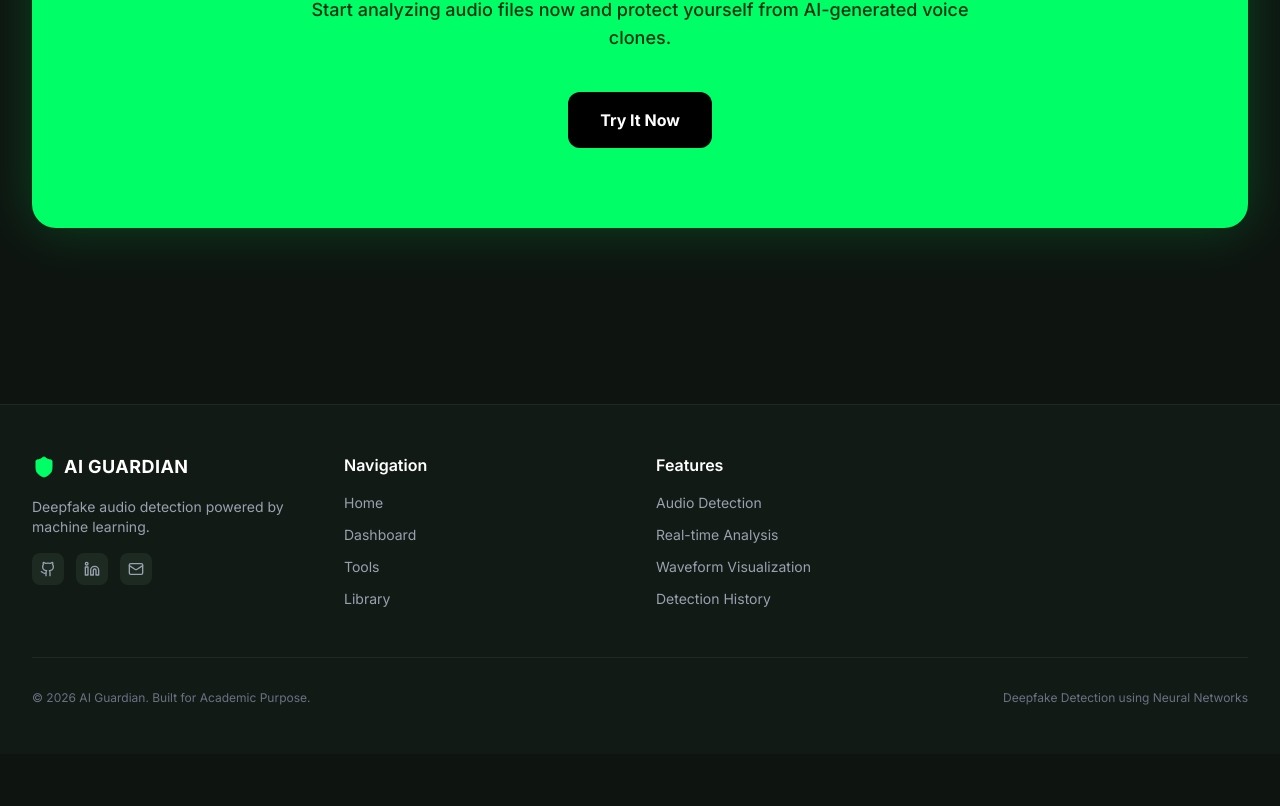
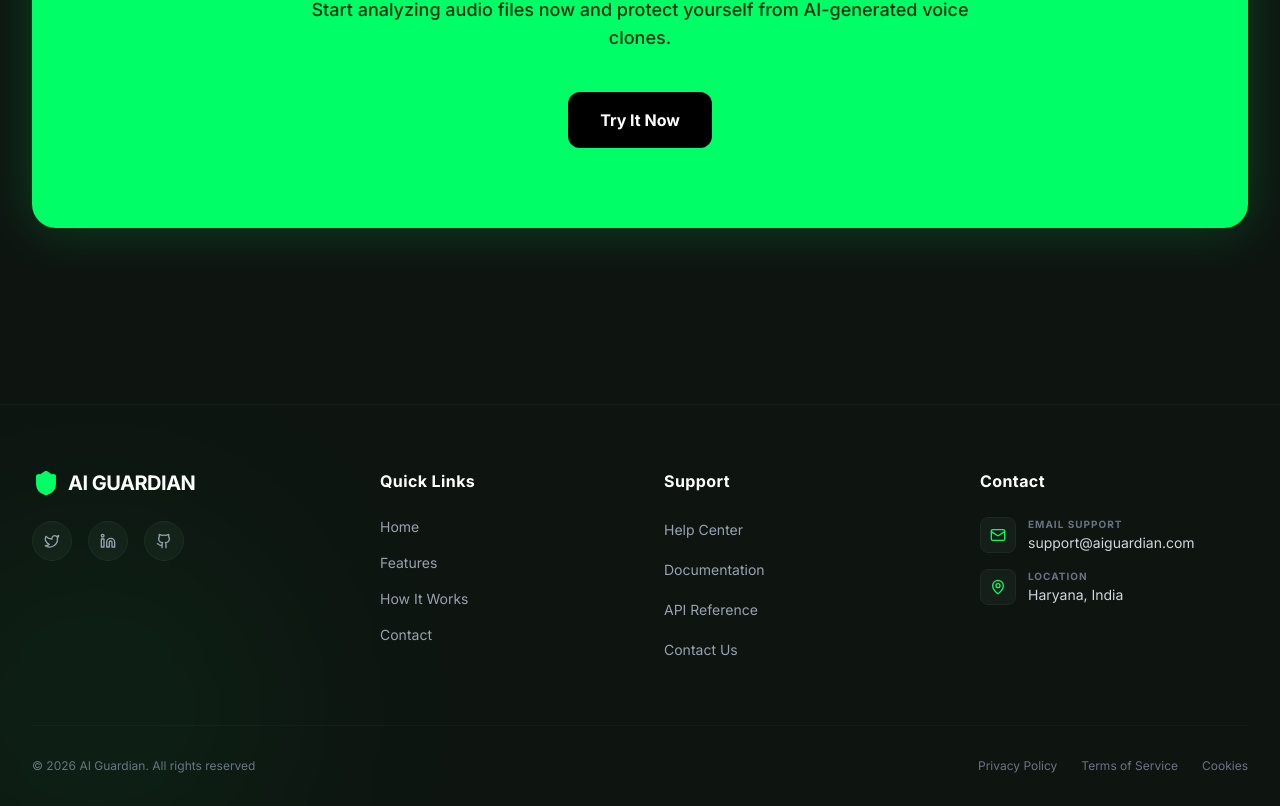
Before and after one commit to Rachitkumar2/AI_Guardian, a React (Vite) app in the folder frontend/: page / in a window 1280 px wide. Shown: the part 2279-3085 px from the top of the page. Before the commit the page ends 3033 px from the top, so only its background shows below. Built offline with nearby package versions, Linux system fonts and the light colour scheme; no server answers.

Commit message:
feat: add responsive footer component with navigation and contact information

```diff
--- a/frontend/src/components/Footer.jsx
+++ b/frontend/src/components/Footer.jsx
@@ -1,56 +1,125 @@
-import { Shield, Github, Linkedin, Mail } from 'lucide-react';
+import { Shield, Github, Linkedin, Twitter, Mail, MapPin, ExternalLink } from 'lucide-react';
 import { Link } from 'react-router-dom';
 
 export default function Footer() {
+  const currentYear = new Date().getFullYear();
+
+  const quickLinks = [
+    { name: 'Home', path: '/' },
+    { name: 'Features', path: '/tools' },
+    { name: 'How It Works', path: '/' },
+    { name: 'Contact', path: '/library' },
+  ];
+
+  const supportLinks = [
+    { name: 'Help Center', path: '#' },
+    { name: 'Documentation', path: '#' },
+    { name: 'API Reference', path: '#' },
+    { name: 'Contact Us', path: '#' },
+  ];
+
   return (
-    <footer className="bg-[#121A15] border-t border-dark-border py-12 px-8 mt-20">
-      <div className="max-w-7xl mx-auto grid grid-cols-1 md:grid-cols-4 gap-8">
-        <div className="md:col-span-1">
-          <Link to="/" className="flex items-center gap-2 mb-4 hover:opacity-80 transition-opacity">
-            <Shield className="w-6 h-6 text-neon-green" fill="#00FF66" strokeWidth={1} />
-            <span className="font-bold text-lg tracking-wide uppercase">AI Guardian</span>
+    <footer className="bg-[#0E1511] border-t border-dark-border/50 pt-16 pb-8 px-4 md:px-8 mt-20 relative overflow-hidden">
+      {/* Background Glow */}
+      <div className="absolute -bottom-24 -left-24 w-96 h-96 bg-neon-green/5 rounded-full blur-[100px] pointer-events-none"></div>
+
+      <div className="max-w-7xl mx-auto">
+        <div className="grid grid-cols-1 md:grid-cols-2 lg:grid-cols-4 gap-12 mb-16">
+          {/* Column 1: Brand & Socials */}
+          <div className="space-y-6">
+            <Link to="/" className="flex items-center gap-2 hover:opacity-80 transition-opacity group">
+              <Shield className="w-7 h-7 text-neon-green group-hover:scale-110 transition-transform" fill="#00FF66" strokeWidth={1} />
+              <span className="font-bold text-xl tracking-tight uppercase text-white">AI Guardian</span>
             </Link>
-          <p className="text-gray-400 text-sm mb-4">
-            Deepfake audio detection powered by machine learning.
-          </p>
-          <div className="flex gap-3">
-            <a href="#" className="w-8 h-8 rounded-lg bg-[#1C2A22] flex items-center justify-center hover:bg-neon-green/20 transition-colors">
-              <Github className="w-4 h-4 text-gray-400 hover:text-neon-green" />
+            <div className="flex gap-4">
+              <a href="https://twitter.com" target="_blank" rel="noreferrer" className="w-10 h-10 rounded-full bg-[#151E18] border border-[#1C2A22] flex items-center justify-center hover:bg-neon-green/20 hover:border-neon-green/50 transition-all cursor-pointer group">
+                <Twitter className="w-4 h-4 text-gray-400 group-hover:text-neon-green transition-colors" />
               </a>
-            <a href="#" className="w-8 h-8 rounded-lg bg-[#1C2A22] flex items-center justify-center hover:bg-neon-green/20 transition-colors">
-              <Linkedin className="w-4 h-4 text-gray-400 hover:text-neon-green" />
+              <a href="https://linkedin.com" target="_blank" rel="noreferrer" className="w-10 h-10 rounded-full bg-[#151E18] border border-[#1C2A22] flex items-center justify-center hover:bg-neon-green/20 hover:border-neon-green/50 transition-all cursor-pointer group">
+                <Linkedin className="w-4 h-4 text-gray-400 group-hover:text-neon-green transition-colors" />
               </a>
-            <a href="#" className="w-8 h-8 rounded-lg bg-[#1C2A22] flex items-center justify-center hover:bg-neon-green/20 transition-colors">
-              <Mail className="w-4 h-4 text-gray-400 hover:text-neon-green" />
+              <a href="https://github.com" target="_blank" rel="noreferrer" className="w-10 h-10 rounded-full bg-[#151E18] border border-[#1C2A22] flex items-center justify-center hover:bg-neon-green/20 hover:border-neon-green/50 transition-all cursor-pointer group">
+                <Github className="w-4 h-4 text-gray-400 group-hover:text-neon-green transition-colors" />
               </a>
             </div>
           </div>
 
-        <div>
-          <h4 className="font-semibold mb-4 text-white">Navigation</h4>
-          <ul className="space-y-3 text-sm text-gray-400">
-            <li><Link to="/" className="hover:text-neon-green transition-colors">Home</Link></li>
-            <li><Link to="/app" className="hover:text-neon-green transition-colors">Dashboard</Link></li>
-            <li><Link to="/tools" className="hover:text-neon-green transition-colors">Tools</Link></li>
-            <li><Link to="/library" className="hover:text-neon-green transition-colors">Library</Link></li>
+          {/* Column 2: Quick Links */}
+          <div className="lg:pl-8">
+            <h4 className="text-white font-bold text-base mb-6 tracking-wide">Quick Links</h4>
+            <ul className="space-y-4">
+              {quickLinks.map((link) => (
+                <li key={link.name}>
+                  <Link
+                    to={link.path}
+                    className="text-gray-400 hover:text-neon-green text-sm transition-colors cursor-pointer flex items-center gap-1 group"
+                  >
+                    {link.name}
+                  </Link>
+                </li>
+              ))}
             </ul>
           </div>
 
+          {/* Column 3: Support */}
           <div>
-          <h4 className="font-semibold mb-4 text-white">Features</h4>
-          <ul className="space-y-3 text-sm text-gray-400">
-            <li><span className="hover:text-neon-green transition-colors cursor-default">Audio Detection</span></li>
-            <li><span className="hover:text-neon-green transition-colors cursor-default">Real-time Analysis</span></li>
-            <li><span className="hover:text-neon-green transition-colors cursor-default">Waveform Visualization</span></li>
-            <li><span className="hover:text-neon-green transition-colors cursor-default">Detection History</span></li>
+            <h4 className="text-white font-bold text-base mb-6 tracking-wide">Support</h4>
+            <ul className="space-y-4">
+              {supportLinks.map((link) => (
+                <li key={link.name}>
+                  <Link
+                    to={link.path}
+                    className="text-gray-400 hover:text-neon-green text-sm transition-colors cursor-pointer"
+                  >
+                    {link.name}
+                  </Link>
+                </li>
+              ))}
             </ul>
           </div>
 
+          {/* Column 4: Contact */}
+          <div className="space-y-6">
+            <h4 className="text-white font-bold text-base mb-6 tracking-wide">Contact</h4>
+            <div className="space-y-4">
+              <div className="flex items-center gap-3 group">
+                <div className="w-9 h-9 rounded-lg bg-[#151E18] border border-[#1C2A22] flex items-center justify-center group-hover:border-neon-green/30 transition-colors">
+                  <Mail className="w-4 h-4 text-neon-green" />
+                </div>
+                <div className="text-sm">
+                  <p className="text-gray-500 text-[10px] uppercase font-bold tracking-widest mb-0.5">Email Support</p>
+                  <a href="mailto:support@aiguardian.com" className="text-gray-300 hover:text-neon-green transition-colors cursor-pointer">
+                    support@aiguardian.com
+                  </a>
+                </div>
               </div>
 
-      <div className="max-w-7xl mx-auto mt-12 pt-8 border-t border-dark-border flex flex-col md:flex-row items-center justify-between text-xs text-gray-500">
-        <p>© 2026 AI Guardian. Built for Academic Purpose.</p>
-        <p className="mt-2 md:mt-0">Deepfake Detection using Neural Networks</p>
+              <div className="flex items-center gap-3 group">
+                <div className="w-9 h-9 rounded-lg bg-[#151E18] border border-[#1C2A22] flex items-center justify-center group-hover:border-neon-green/30 transition-colors">
+                  <MapPin className="w-4 h-4 text-neon-green" />
+                </div>
+                <div className="text-sm">
+                  <p className="text-gray-500 text-[10px] uppercase font-bold tracking-widest mb-0.5">Location</p>
+                  <p className="text-gray-300">Haryana, India</p>
+                </div>
+              </div>
+            </div>
+          </div>
+        </div>
+
+        {/* Bottom Bar */}
+        <div className="pt-8 border-t border-dark-border/40 flex flex-col md:flex-row items-center justify-between gap-6">
+          <p className="text-gray-500 text-xs text-center md:text-left">
+            © {currentYear} AI Guardian. All rights reserved
+            <span className="mx-2 hidden md:inline"></span>
+          </p>
+
+          <div className="flex items-center gap-6 text-xs text-gray-500">
+            <Link to="#" className="hover:text-neon-green transition-colors cursor-pointer">Privacy Policy</Link>
+            <Link to="#" className="hover:text-neon-green transition-colors cursor-pointer">Terms of Service</Link>
+            <Link to="#" className="hover:text-neon-green transition-colors cursor-pointer">Cookies</Link>
+          </div>
+        </div>
       </div>
     </footer>
   );
```
Lines whose indentation alone changed are shown as unchanged.
